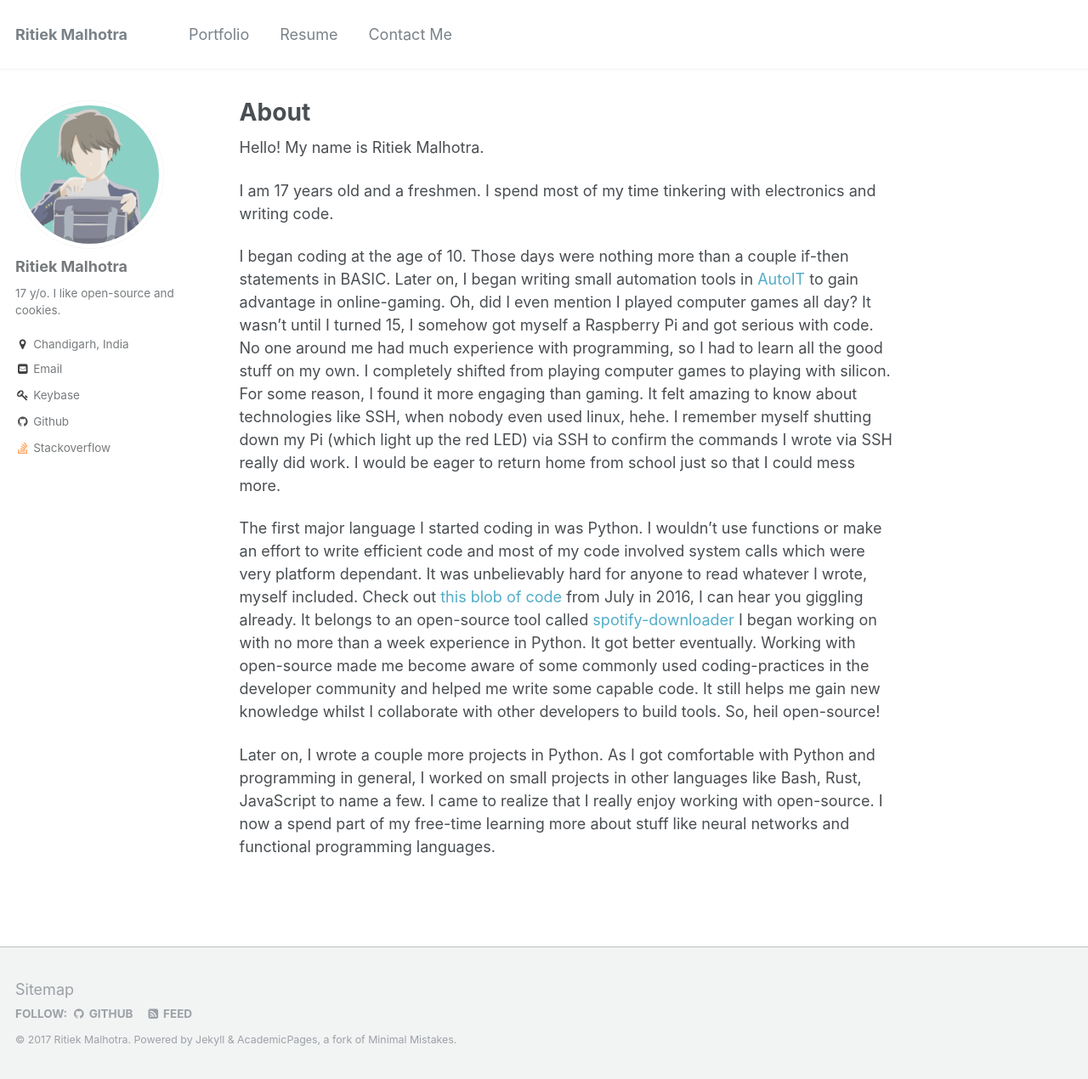
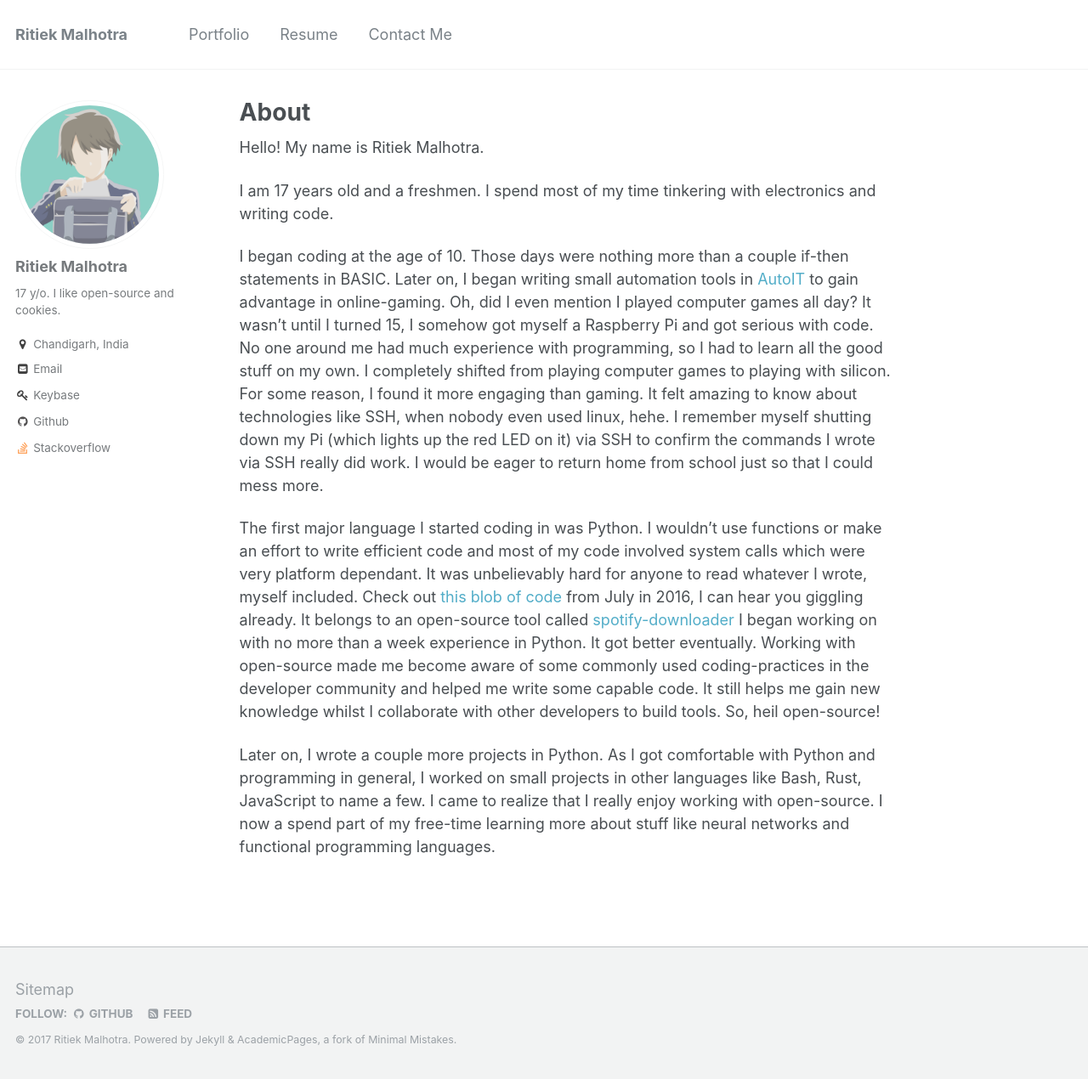
Before and after one commit to ritiek/ritiek.github.io, a Jekyll site: the page built from _pages/about.md, in a window 1280 px wide and 1270 px high. Shown: the whole window at 85% size. Built offline with Jekyll 4.4.1, drawn with Linux system fonts in a browser that asks for light colours.

Commit message:
Update about.md

```diff
--- a/_pages/about.md
+++ b/_pages/about.md
@@ -13,7 +13,7 @@ Hello! My name is Ritiek Malhotra.
 I am 17 years old and a freshmen. I spend most of my time tinkering with electronics and writing code.
 
 I began coding at the age of 10. Those days were nothing more than a couple if-then statements in BASIC. Later on, I began writing small automation tools in [AutoIT](https://www.autoitscript.com/site/autoit/) to gain advantage in online-gaming. Oh, did I even mention I played computer games all day?
-It wasn't until I turned 15, I somehow got myself a Raspberry Pi and got serious with code. No one around me had much experience with programming, so I had to learn all the good stuff on my own. I completely shifted from playing computer games to playing with silicon. For some reason, I found it more engaging than gaming. It felt amazing to know about technologies like SSH, when nobody even used linux, hehe. I remember myself shutting down my Pi (which light up the red LED) via SSH to confirm the commands I wrote via SSH really did work. I would be eager to return home from school just so that I could mess more.
+It wasn't until I turned 15, I somehow got myself a Raspberry Pi and got serious with code. No one around me had much experience with programming, so I had to learn all the good stuff on my own. I completely shifted from playing computer games to playing with silicon. For some reason, I found it more engaging than gaming. It felt amazing to know about technologies like SSH, when nobody even used linux, hehe. I remember myself shutting down my Pi (which lights up the red LED on it) via SSH to confirm the commands I wrote via SSH really did work. I would be eager to return home from school just so that I could mess more.
 
 The first major language I started coding in was Python. I wouldn't use functions or make an effort to write efficient code and most of my code involved system calls which were very platform dependant. It was unbelievably hard for anyone to read whatever I wrote, myself included. Check out [this blob of code](https://github.com/ritiek/spotify-downloader/blob/b473f8f3cd0f7f2b00cd39a4eb8f907264162ce0/YTMusic.py) from July in 2016, I can hear you giggling already. It belongs to an open-source tool called [spotify-downloader](https://github.com/ritiek/spotify-downloader) I began working on with no more than a week experience in Python. It got better eventually. Working with open-source made me become aware of some commonly used coding-practices in the developer community and helped me write some capable code. It still helps me gain new knowledge whilst I collaborate with other developers to build tools. So, heil open-source!
 
```
